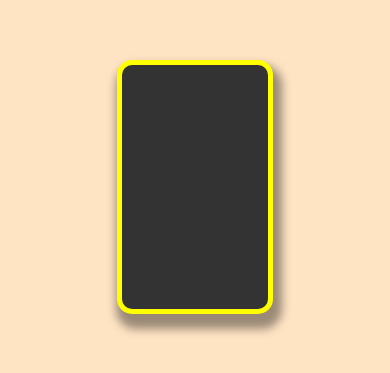
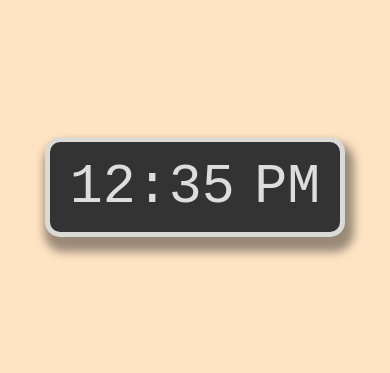
Before and after one commit to vishalpsj/Clock, a plain HTML site: page index.html in a window 390 px wide. Shown: the part 235-608 px from the top of the page. Drawn offline with Linux system fonts and the light colour scheme.

Commit message:
responsive.css file added

```diff
--- a/index.html
+++ b/index.html
@@ -5,12 +5,13 @@
     <meta name="viewport" content="width=device-width, initial-scale=1.0">
     <title>Clock</title>
     <link rel="stylesheet" href="./style/style.css">
+    <link rel="stylesheet" href="./style/responsive.css">
 </head>
 <body>
     <div class="container">
         <div class="clock">
-            <div class="clockTime"></div>
-            <div class="clockAMorPm"></div>
+            <div class="clockTime"><p>12:35</p></div>
+            <div class="clockAMorPm"><p>PM</p></div>
         </div>
     </div>
     <script src="./js/script.js"></script>
--- a/js/script.js
+++ b/js/script.js
@@ -1,2 +1,4 @@
 let clockTime = document.querySelector('.clockTime')
 let clockAMorPm = document.querySelector('.clockAMorPm')
+
+let time = new Date().toLocaleTimeString()
--- /dev/null
+++ b/style/responsive.css
@@ -0,0 +1,17 @@
+/* mobile first approach */
+
+@media (min-width:320px){
+    html{
+        font-size: 62.5%;
+    }
+}
+@media (min-width:425px){
+    html{
+        font-size: 80%;
+    }
+}
+@media (min-width:768px){
+    html{
+        font-size: 100%;
+    }
+}
--- a/style/style.css
+++ b/style/style.css
@@ -2,6 +2,9 @@
     margin: 0;
     padding: 0;
     box-sizing: border-box;
+}
+html{
+    font-size: 62.5%;
 }
 
 body{
@@ -9,6 +12,7 @@ body{
     width: 100vw;
     overflow: hidden;
 }
+
 
 .container{
     height: 100%;
@@ -20,13 +24,13 @@ body{
 }
 
 .clock{
-    width: 40%;
-    height: 30%;
+    width: 30rem;
+    height: 10rem;
     background-color: #333;
     display: flex;
     justify-content: space-evenly;
     align-items: center;
-    border: 5px solid yellow;
+    border: 5px solid rgb(218, 218, 215);
     box-shadow: 4px 10px 10px 5px rgba(0, 0, 0, 0.4);
     border-radius: 15px;
     -webkit-border-radius: 15px;
@@ -34,3 +38,9 @@ body{
     -ms-border-radius: 15px;
     -o-border-radius: 15px;
 }
+
+.clock p{
+    font-family: 'Courier New', Courier, monospace;
+    color: #ddd;
+    font-size: 5.5rem;
+}
```
